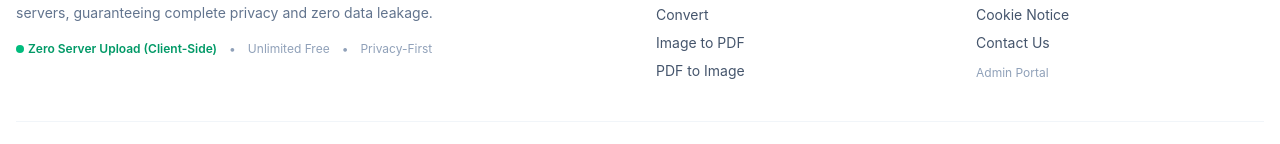
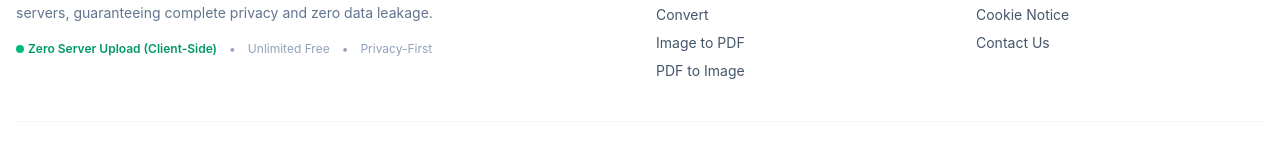
Before and after one commit to moonsukjoo/image, a React (Vite) app: page / in a window 1280 px wide. Shown: the part 2954-3098 px from the top of the page. Built offline with nearby package versions, Linux system fonts and the light colour scheme.

Commit message:
refactor: remove admin portal link from navigation

```diff
--- a/src/App.tsx
+++ b/src/App.tsx
@@ -1092,11 +1092,6 @@ export default function App() {
                     {t.contact}
                   </Link>
                 </li>
-                <li>
-                  <Link to="/admin" className="hover:text-slate-800 text-xs text-slate-400 block pt-1">
-                    {locale === 'ko' ? '관리자 로그인' : 'Admin Portal'}
-                  </Link>
-                </li>
               </ul>
             </div>
           </div>
```
